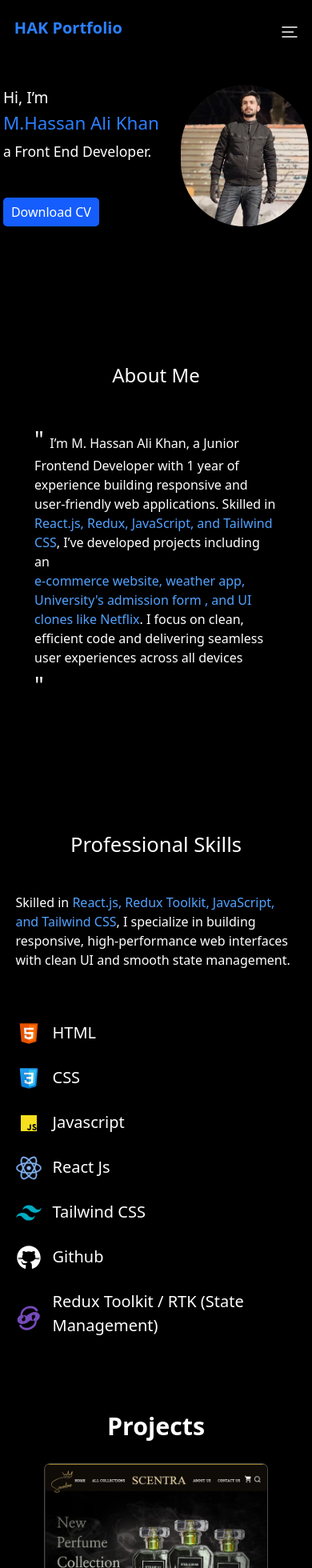
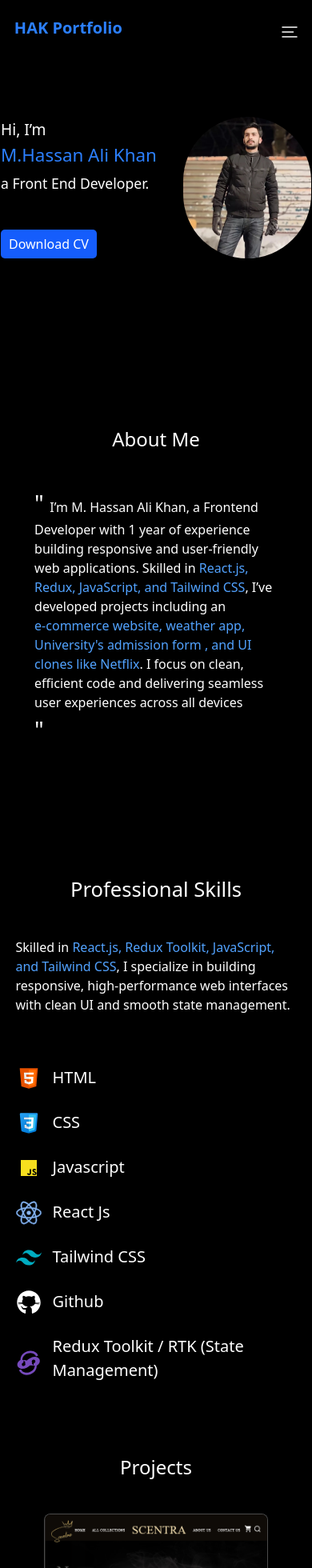
Before and after one commit to HAK1580/My-Portfolio-, a React (Vite) app: page / in a window 390 px wide. Shown: the top 1960 px of the page at 80% size. Built offline with nearby package versions, Linux system fonts and the light colour scheme.

Commit message:
bc update karo

```diff
--- a/src/components/About.jsx
+++ b/src/components/About.jsx
@@ -13,7 +13,7 @@ const About = () => {
         <div className="desc  lg:w-[55%]  w-[82%] mx-auto ">
            <p className='md:text-[1.2rem] lg:text-[1.4rem] ' >
              <span className='text-[1.8rem]'>" </span>
-  I’m M. Hassan Ali Khan, a Junior Frontend Developer with 1 year of experience building responsive and user-friendly web applications.
+  I’m M. Hassan Ali Khan, a Frontend Developer with 1 year of experience building responsive and user-friendly web applications.
   Skilled in <span class="text-blue-400">React.js, Redux, JavaScript, and Tailwind CSS</span>, I’ve developed projects including an {<br></br>}
   <span class="text-blue-400">e-commerce website, weather app, University's admission form , and UI clones like Netflix</span>.
   I focus on clean, efficient code and delivering seamless user experiences across all devices
--- a/src/components/Contact.jsx
+++ b/src/components/Contact.jsx
@@ -7,9 +7,9 @@ const Contact = () => {
       className="w-full mt-20 py-16 px-6 flex flex-col items-center text-white"
     >
       {/* Heading */}
-      <h2 className="text-3xl sm:text-4xl font-bold text-blue-500 mb-8 text-center">
-        Contact Me
-      </h2>
+    <h1 className='flex  justify-center items-center  my-10 sm:text-[2.5rem] lg:text-[3.7rem] text-[1.5rem]' >
+      Contact Me  </h1>
+
 
       {/* Contact Box */}
       <div className="w-full max-w-[700px] bg-[#111827] rounded-2xl shadow-lg border border-blue-800 p-8 sm:p-10">
--- a/src/components/Hero.jsx
+++ b/src/components/Hero.jsx
@@ -6,13 +6,13 @@ const Hero = () => {
 
   return (
     <div>
-        <div className="hero my-12 lg:w-[90%]  max-[500px]:max-w-[98%] sm:max-w-[92%] max-w-[95%]  mx-auto  flex justify-between  ">
+        <div className="hero my-22 lg:w-[90%]  max-[500px]:max-w-[99.5%] sm:max-w-[92%] max-w-[95%]  mx-auto  flex justify-between  ">
             <div className="name-des font-medium   flex flex-col gap-1">
                 <h1 className=' sm:text-[1.42rem] md:text-[1.6rem] lg:text-[2.3rem] text-[1.20rem] py-0.5' >Hi, I’m <br></br> <span className='text-blue-500 md:text-[3rem] lg:text-[4.8vw] lg:font-bold  sm:text-[2.6rem] text-[1.40rem]'> M.Hassan Ali Khan </span>  </h1>
                 <h1 className=' sm:text-[1.5rem] md:text-[1.8rem] lg:text-[2.6vw] lg:font-bold text-[1.10rem] '>a Front End Developer.</h1>
 
                 <div className="cv-btn mt-10">
-                <a className=' flex justify-center lg:py-2 lg:rounded-[8px] hover:bg-blue-700 hover:text-[#ffffff9f]  lg:text-[1.6rem] lg:w-55 items-center rounded-[5px] px-1 w-30 py-1.5 bg-blue-600 ' href="assets/Cv.pdf" download={"assets/Cv.pdf"}  > Download CV </a>
+                <a className=' flex justify-center z-1000 lg:py-2 lg:rounded-[8px] hover:bg-blue-700 hover:text-[#ffffff9f]  lg:text-[1.6rem] lg:w-55 items-center rounded-[5px] px-1 w-30 py-1.5 bg-blue-600 ' href="assets/Cv.pdf" download={"assets/Cv.pdf"}  > Download CV </a>
                  </div>
 
             </div>
--- a/src/components/Projects.jsx
+++ b/src/components/Projects.jsx
@@ -62,9 +62,9 @@ const Projects = () => {
 
   return (
     <div className="my-12 relative">
-      <h1 className="flex justify-center items-center text-[1.9rem] sm:text-[2.5rem] lg:text-[3.2rem] font-semibold mb-6">
-        Projects
-      </h1>
+      <h1 className='flex  justify-center items-center  my-10 sm:text-[2.5rem] lg:text-[3.7rem] text-[1.5rem]' >
+        Projects </h1>
+
 
       {/* 🔹 Project Slider */}
       <div
```
